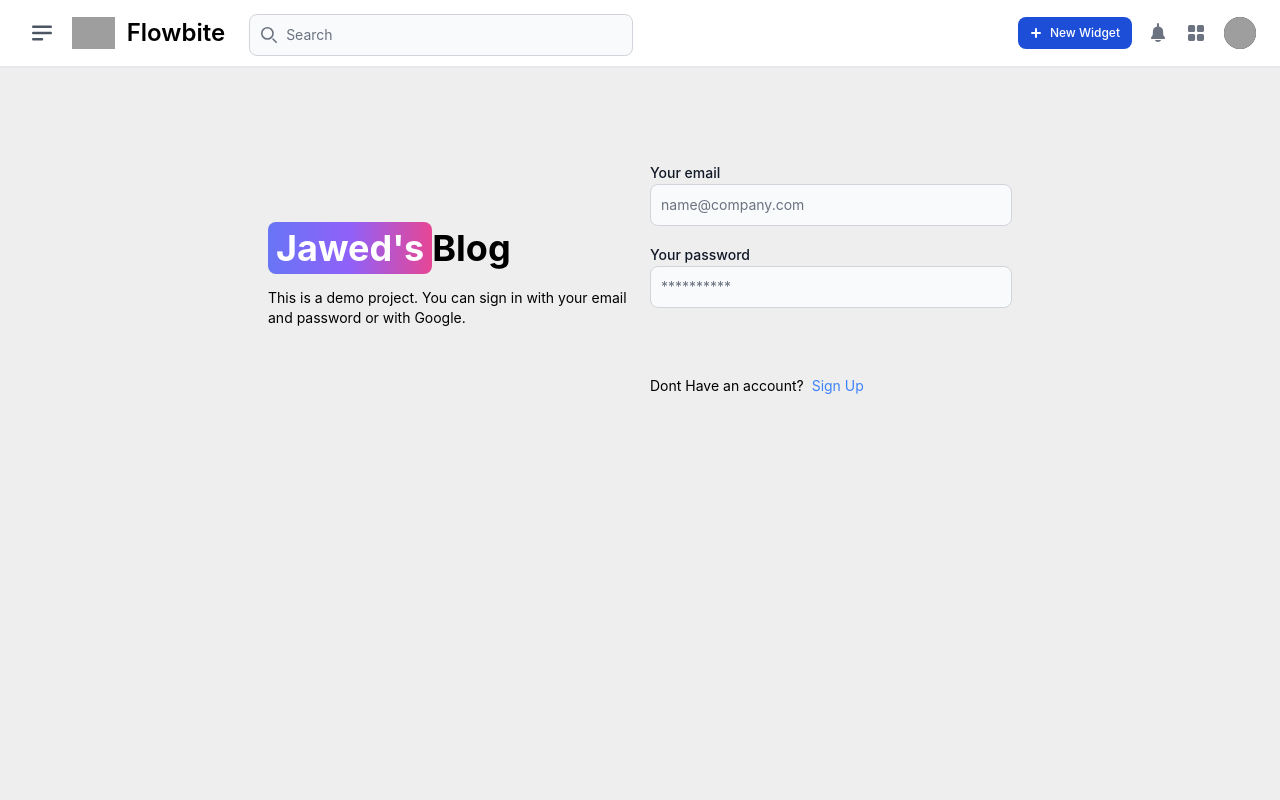
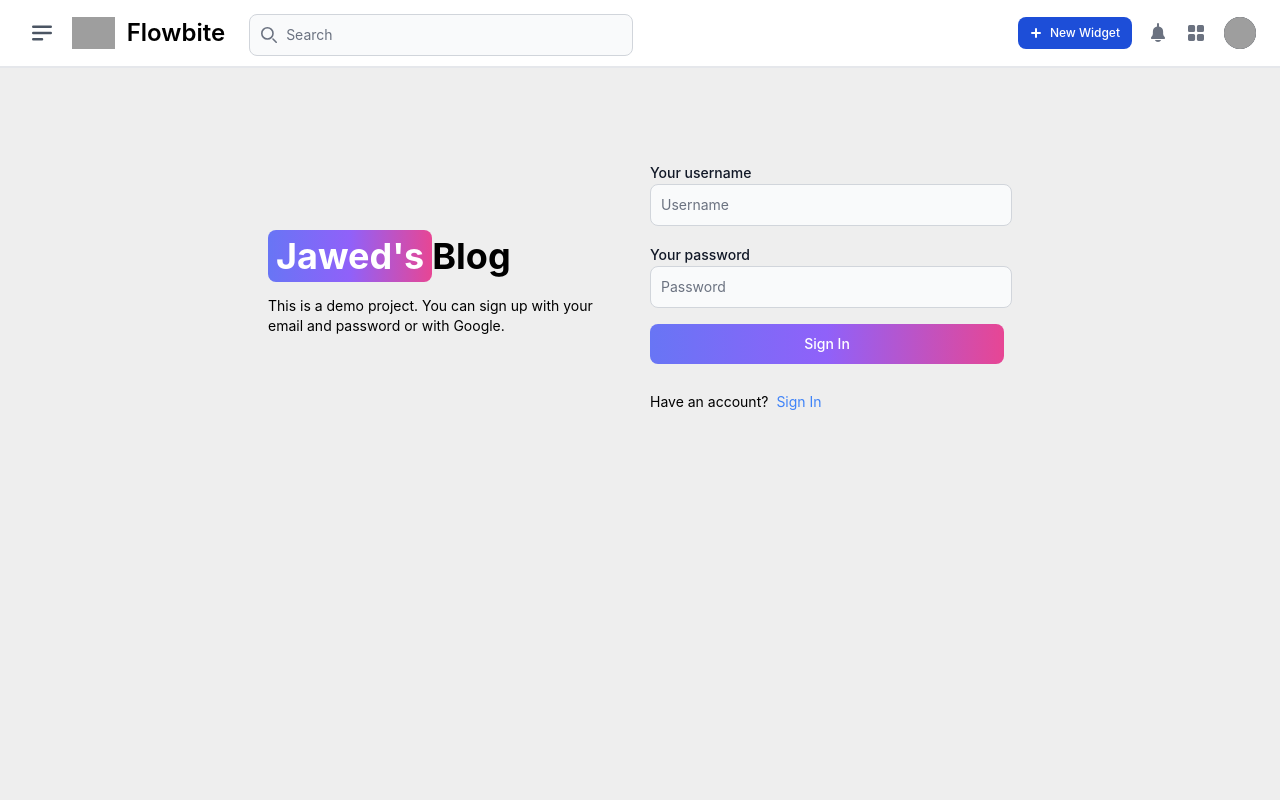
Before and after one commit to mJawed/mern-blog, a React (Vite) app in the folder frontend/: page /dashboard/signin in a window 1280 px wide. Shown: the top 800 px of the page. Built offline with nearby package versions, Linux system fonts and the light colour scheme; grey boxes are pictures that could not be loaded.

Commit message:
Sign frontend fixes

```diff
--- a/frontend/src/dashboard/pages/SignIn.jsx
+++ b/frontend/src/dashboard/pages/SignIn.jsx
@@ -1,74 +1,138 @@
-import { Button, Label, Spinner, TextInput } from "flowbite-react";
-import { Link } from "react-router-dom";
-
-
+import { Alert, Button, Label, Spinner, TextInput } from "flowbite-react";
+import { useEffect, useState } from "react";
+import { Link, useNavigate } from "react-router-dom";
 
 function SignIn() {
+  const [username, setusername] = useState("");
+  const [password, setpassword] = useState("");
+  const formDataEntry = { username, password };
 
+  const [formData, setFormData] = useState(formDataEntry);
+  const [errorMessage, setErrorMessage] = useState(null);
+  const [loading, setLoading] = useState(false);
+  const navigate = useNavigate();
 
+  const handleChange = (e) => {
+    setFormData({ ...formData, [e.target.id]: e.target.value.trim() });
+  };
 
-    return (
-        <>
+  async function handleSubmit(e) {
+    e.preventDefault();
 
-  <div className='min-h-screen mt-20'>
-      <div className='flex p-3 max-w-3xl mx-auto flex-col md:flex-row md:items-center gap-5'>
+    console.log(formData);
+    console.log("Form Submitted");
+
+    if (!formData.username || !formData.password) {
+      let missingFields = [];
+
+      if (!formData.username) {
+        missingFields.push("Username");
+      }
+      if (!formData.password) {
+        missingFields.push("Password");
+      }
+
+      const errorMessage = `${missingFields.join(", ")} ${
+        missingFields.length > 1 ? "are" : "is"
+      } mandatory`;
+      return setErrorMessage(errorMessage);
+    }
+
+    try {
+      setLoading(true);
+      setErrorMessage(null);
+      const res = await fetch("/api/auth/signin", {
+        method: "POST",
+        headers: { "Content-Type": "application/json" },
+        body: JSON.stringify(formData),
+      });
+
+      const data = await res.json();
+
+      //console.log(data);
+      if (data.success === false) {
+        //console.log("kuch gadabad hai");
+        setErrorMessage(data.message);
+      }
+      setLoading(false);
+      if (res.ok) {
+        navigate("dashboard/signup");
+      }
+    } catch (error) {
+      setErrorMessage(error.message);
+      setLoading(false);
+    }
+  }
+
+  return (
+    <div className="min-h-screen mt-20">
+      <div className="flex p-3 max-w-3xl mx-auto flex-col md:flex-row md:items-center gap-5">
         {/* left */}
-        <div className='flex-1'>
-          <Link to='/' className='font-bold dark:text-white text-4xl'>
-            <span className='px-2 py-1 bg-gradient-to-r from-indigo-500 via-purple-500 to-pink-500 rounded-lg text-white'>
+        <div className="flex-1">
+          <Link to="/" className="font-bold dark:text-white text-4xl">
+            <span className="px-2 py-1 bg-gradient-to-r from-indigo-500 via-purple-500 to-pink-500 rounded-lg text-white">
               Jawed's
             </span>
             Blog
           </Link>
-          <p className='text-sm mt-5'>
-            This is a demo project. You can sign in with your email and password
+          <p className="text-sm mt-5">
+            This is a demo project. You can sign up with your email and password
             or with Google.
           </p>
         </div>
         {/* right */}
 
-        <div className='flex-1'>
-          <form className='flex flex-col gap-4' >
+        <div className="flex-1">
+          <form className="flex flex-col gap-4" onSubmit={handleSubmit}>
             <div>
-              <Label value='Your email' />
+              <Label value="Your username" />
               <TextInput
-                type='email'
-                placeholder='name@company.com'
-                id='email'
-
+                type="text"
+                placeholder="Username"
+                id="username"
+                onChange={handleChange}
               />
             </div>
+
             <div>
-              <Label value='Your password' />
+              <Label value="Your password" />
               <TextInput
-                type='password'
-                placeholder='**********'
-                id='password'
-
+                type="password"
+                placeholder="Password"
+                id="password"
+                onChange={handleChange}
               />
             </div>
-            <Button
-              gradientDuoTone='purpleToPink'
-              type='submit'
-
+            <button
+              type="submit"
+              className="text-white bg-gradient-to-r from-indigo-500 via-purple-500 to-pink-500 hover:bg-gradient-to-br focus:ring-4 focus:outline-none focus:ring-purple-300 dark:focus:ring-purple-800 font-medium rounded-lg text-sm px-5 py-2.5 text-center me-2 mb-2"
+              disabled={loading}
             >
-
-            </Button>
-
+              {loading ? (
+                <>
+                  <Spinner size="sm" />
+                  <span className="pl-3">Loading..</span>
+                </>
+              ) : (
+                "Sign In"
+              )}
+            </button>
           </form>
-          <div className='flex gap-2 text-sm mt-5'>
-            <span>Dont Have an account?</span>
-            <Link to='/sign-up' className='text-blue-500'>
-              Sign Up
+          <div className="flex gap-2 text-sm mt-5">
+            <span>Have an account?</span>
+            <Link to="/dashboard/signin" className="text-blue-500">
+              Sign In
             </Link>
           </div>
-
+          {errorMessage && (
+            <Alert className="failure" color="failure">
+              {errorMessage}
+            </Alert>
+          )}
         </div>
       </div>
     </div>
-
-        </>
-     );
+  );
 }
 
 export default SignIn;
```
Also changed, not shown: frontend/src/index.css (line endings or trailing spaces), 1 other file (tests, documents, lock files or other folders).
